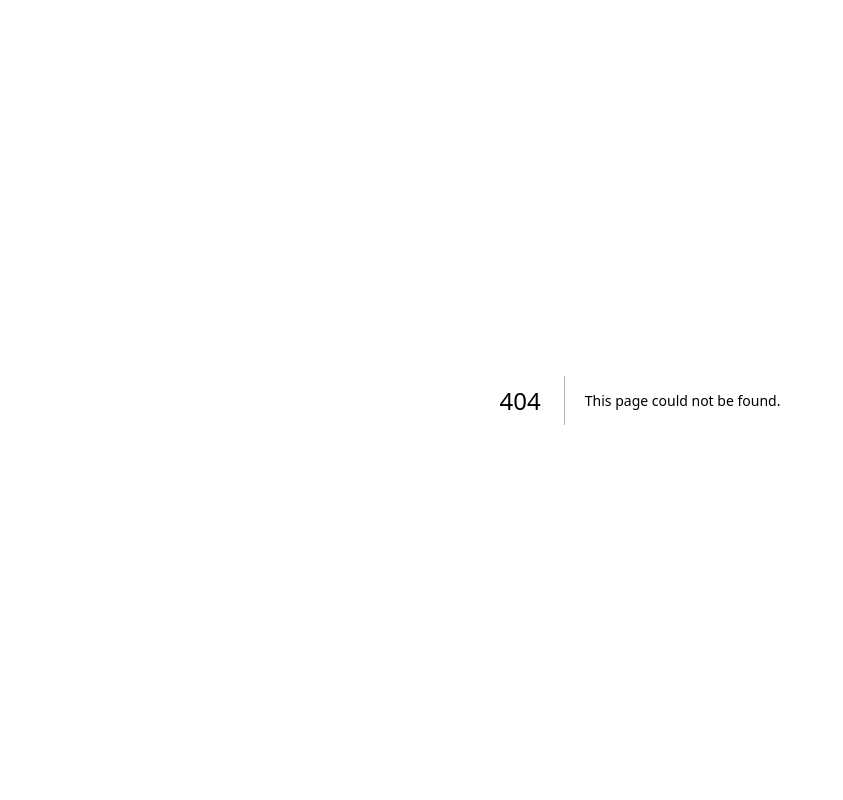
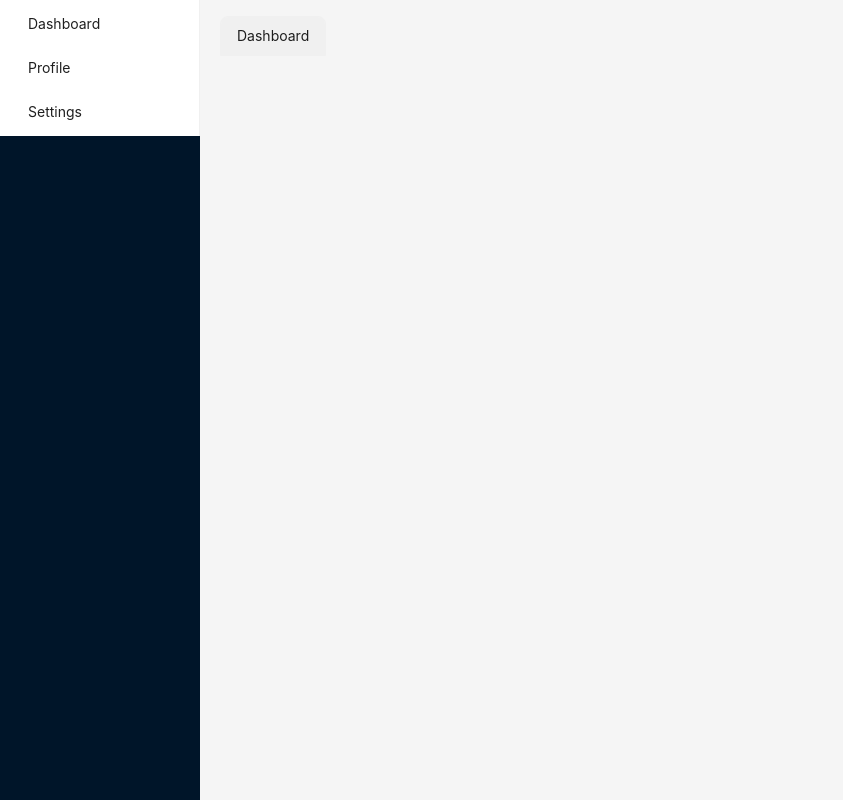
Before and after one commit to funnystyle/fabtable-next, a Next.js app: page /samples/antd/LnbWithDraggableTabs in a window 1280 px wide. Before the commit this address had no page. Shown: the whole page, without its empty margins (0-843 px from the left). Built offline with nearby package versions, Linux system fonts and the light colour scheme.

Commit message:
lnb dragable tab

```diff
--- a/pages/index.js
+++ b/pages/index.js
@@ -1,6 +1,7 @@
 // pages/index.js
 import React from "react";
 import { Link } from '@chakra-ui/next-js'
+import LnbWithDraggableTabs from "@pages/samples/antd/LnbWithDraggableTabs";
 
 const HomePage = () => {
   return (
@@ -48,6 +49,9 @@ const HomePage = () => {
       <p>
           <Link href="/samples/antd/tabcontent_topmenu" color='blue.400' _hover={{ color: 'blue.500' }}>Top Menu - Tab Content(탭 드래그 안됨)</Link>
       </p>
+      <p>
+        <Link href="/samples/antd/LnbWithDraggableTabs" color='blue.400' _hover={{ color: 'blue.500' }}>LnbWithDraggableTabs</Link>
+      </p>
     </div>
   );
 };
--- /dev/null
+++ b/pages/samples/antd/LnbWithDraggableTabs.js
@@ -0,0 +1,132 @@
+import React, { useState } from 'react';
+import { Layout, Menu, Tabs } from 'antd';
+import { DragDropContext, Droppable, Draggable } from 'react-beautiful-dnd';
+
+const { Sider, Content } = Layout;
+const { TabPane } = Tabs;
+
+const LnbWithDraggableTabs = () => {
+  const [activeKey, setActiveKey] = useState(null); // 활성화된 탭의 key 상태
+
+  // LNB에 표시될 메뉴 항목 정의
+  const menuItems = [
+    { key: '1', label: 'Dashboard', content: <div>Dashboard Content</div> },
+    { key: '2', label: 'Profile', content: <div>Profile Content</div> },
+    { key: '3', label: 'Settings', content: <div>Settings Content</div> },
+  ];
+
+  const [tabs, setTabs] = useState([
+    { key: '1', label: 'Dashboard', content: <div>Dashboard Content</div> }
+  ]); // 탭 데이터를 상태로 관리
+
+  // LNB 메뉴 클릭 시 호출되는 이벤트 핸들러
+  const handleMenuClick = ({ key }) => {
+    const selectedItem = menuItems.find((item) => item.key === key);
+    if (!tabs.find((tab) => tab.key === key)) {
+      setTabs([...tabs, selectedItem]); // 새로운 탭을 추가하고 상태를 업데이트
+    }
+    setActiveKey(key); // 활성화된 탭의 키 업데이트
+  };
+
+  // 탭 전환 시 호출되는 이벤트 핸들러
+  const handleTabChange = (key) => {
+    setActiveKey(key); // 활성화된 탭의 key 업데이트
+  };
+
+  // 탭 닫기 버튼 클릭 시 호출되는 이벤트 핸들러
+  const handleTabClose = (targetKey) => {
+    const filteredTabs = tabs.filter((tab) => tab.key !== targetKey); // 닫힌 탭 제외
+    setTabs(filteredTabs); // 상태 업데이트
+    if (filteredTabs.length > 0) {
+      setActiveKey(filteredTabs[0].key); // 첫 번째 탭을 활성화
+    } else {
+      setActiveKey(null); // 모든 탭이 닫히면 비활성화
+    }
+  };
+
+  return (
+    <Layout style={{ height: '100vh' }}>
+      {/* LNB 사이드바 렌더링 */}
+      <Sider width={200}>
+        <Menu mode="inline" onClick={handleMenuClick} items={menuItems.map((item) => ({
+          key: item.key,
+          label: item.label,
+        }))} />
+      </Sider>
+
+      {/* 콘텐츠 영역 */}
+      <Layout>
+        <Content style={{ padding: '16px' }}>
+          <DragDropContext
+            onDragEnd={(result) => {
+              const { source, destination } = result;
+              if (!destination) return;
+              if (destination.index === 0) {
+                destination.index = 1;
+              }
+              const updatedTabs = Array.from(tabs);
+              const [movedTab] = updatedTabs.splice(source.index, 1);
+              updatedTabs.splice(destination.index, 0, movedTab);
+              setTabs(updatedTabs);
+            }}
+          >
+            {/* Droppable 영역 */}
+            <Droppable droppableId="tabs" direction="horizontal" type="TAB">
+              {(provided) => (
+                <div
+                  ref={provided.innerRef}
+                  {...provided.droppableProps}
+                  style={{
+                    display: 'flex',
+                    overflowX: 'auto',
+                    whiteSpace: 'nowrap',
+                  }}
+                >
+                  {/* Draggable 탭 렌더링 */}
+                  {tabs.map((tab, index) => (
+                    <Draggable key={tab.key} draggableId={tab.key} index={index}>
+                      {(provided) => (
+                        <div
+                          ref={provided.innerRef}
+                          {...provided.draggableProps}
+                          {...provided.dragHandleProps}
+                          style={{
+                            display: 'inline-block',
+                            margin: '0 4px',
+                            borderRadius: '4px',
+                            ...provided.draggableProps.style,
+                          }}
+                        >
+                          {/* TabPane을 드래그 가능하게 설정 */}
+                          <Tabs
+                            type={tab.key==1 ? "card": "editable-card"}
+                            activeKey={activeKey}
+                            onChange={handleTabChange}
+                            onEdit={(targetKey, action) => {
+                              if (action === 'remove') {
+                                handleTabClose(targetKey);
+                              }
+                            }}
+                            hideAdd
+                          >
+                            <TabPane tab={tab.label} key={tab.key} closable />
+                          </Tabs>
+                        </div>
+                      )}
+                    </Draggable>
+                  ))}
+                  {provided.placeholder} {/* 드래그 시 공간 확보 */}
+                </div>
+              )}
+            </Droppable>
+          </DragDropContext>
+          <div>
+            {tabs.length > 0 && tabs[activeKey - 1] && tabs[activeKey - 1].content}
+          </div>
+        </Content>
+      </Layout>
+    </Layout>
+  );
+};
+
+export default LnbWithDraggableTabs;
```
